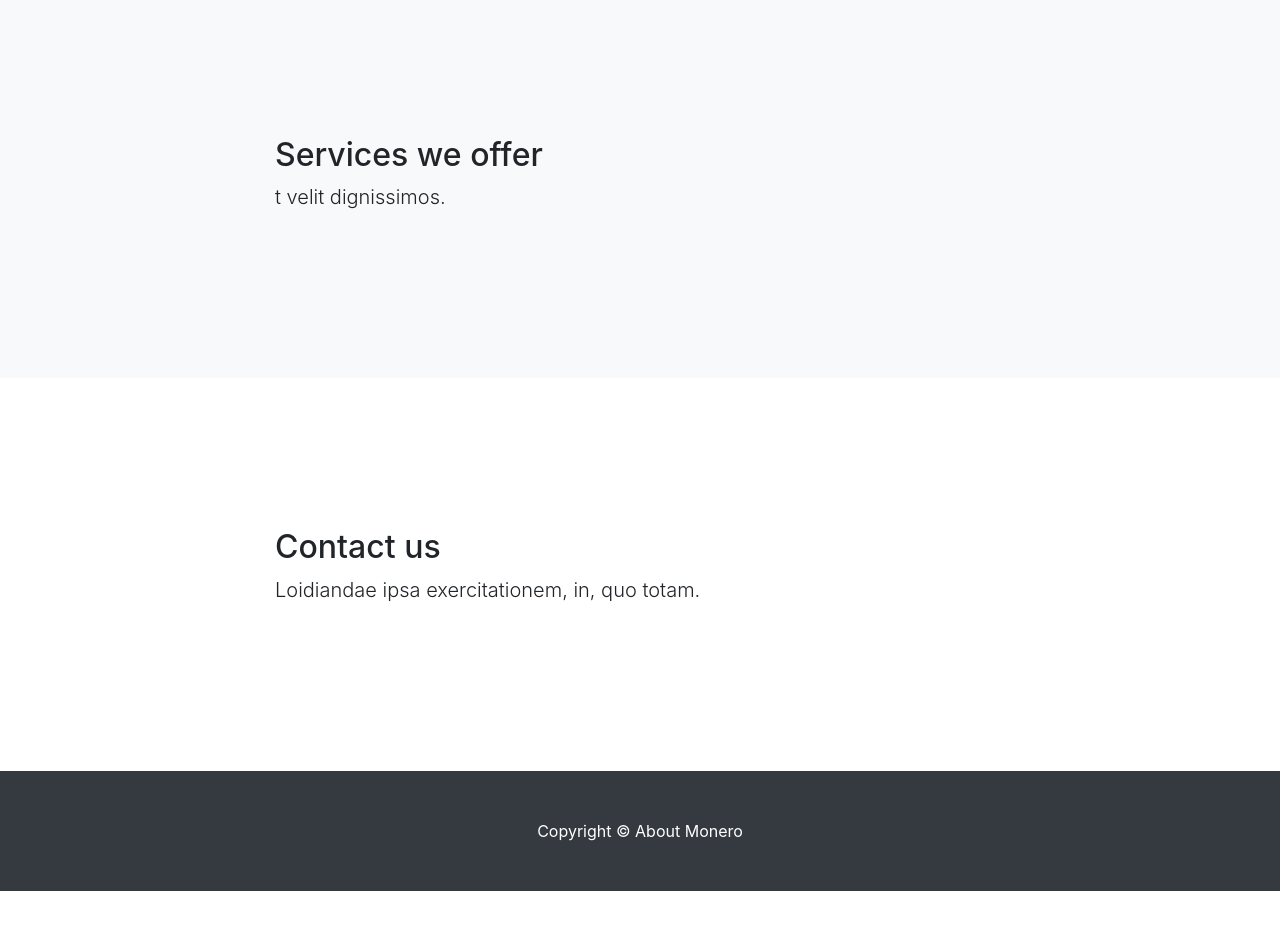
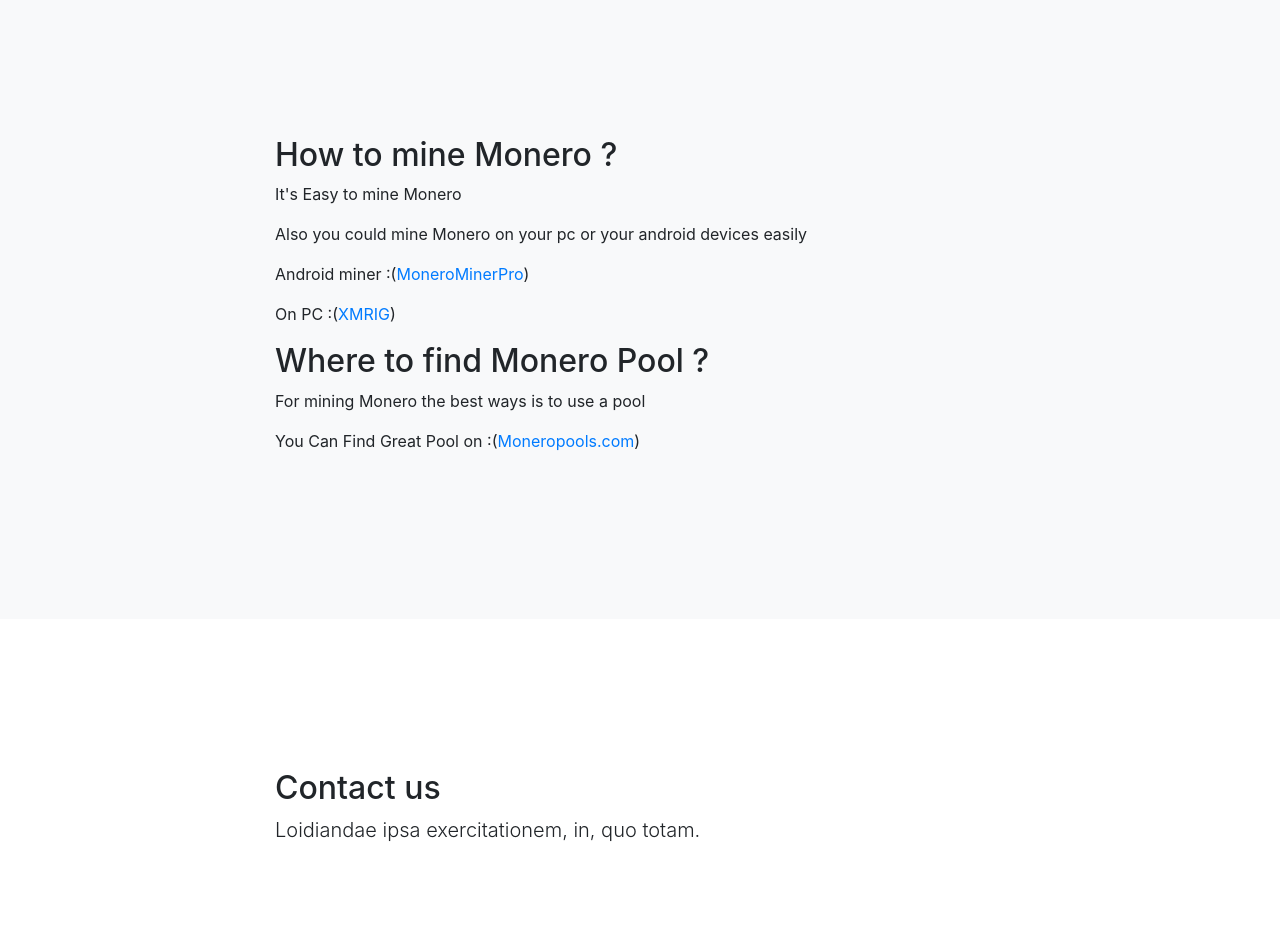
Before and after one commit to techqc/xmr, a website with bundled scripts: page index.html in a window 1280 px wide. Shown: the part 4340-5270 px from the top of the page. Before the commit the page ends 5231 px from the top, so only its background shows below. Built offline with nearby package versions, Linux system fonts and the light colour scheme; a script that the page names is missing.

Commit message:
added content

```diff
--- a/index.html
+++ b/index.html
@@ -162,8 +162,14 @@
       <div class="container">
         <div class="row">
           <div class="col-lg-8 mx-auto">
-            <h2>Services we offer</h2>
-            <p class="lead">t velit dignissimos.</p>
+            <h2>How to mine Monero ?</h2>
+			<p>It's Easy to mine Monero</p>
+			<p>Also you could mine Monero on your pc or your android devices easily</p>
+            <p>Android miner :(<a href="https://play.google.com/store/apps/details?id=de.ludetis.monerominer">MoneroMinerPro</a>)</p>
+            <p>On PC :(<a href="https://github.com/xmrig/xmrig">XMRIG</a>)</p>
+			<h2>Where to find Monero Pool ?</h2>
+			<p>For mining Monero the best ways is to use a pool</p>
+            <p>You Can Find Great Pool on :(<a href="http://moneropools.com/">Moneropools.com</a>)</p>
           </div>
         </div>
       </div>
```
